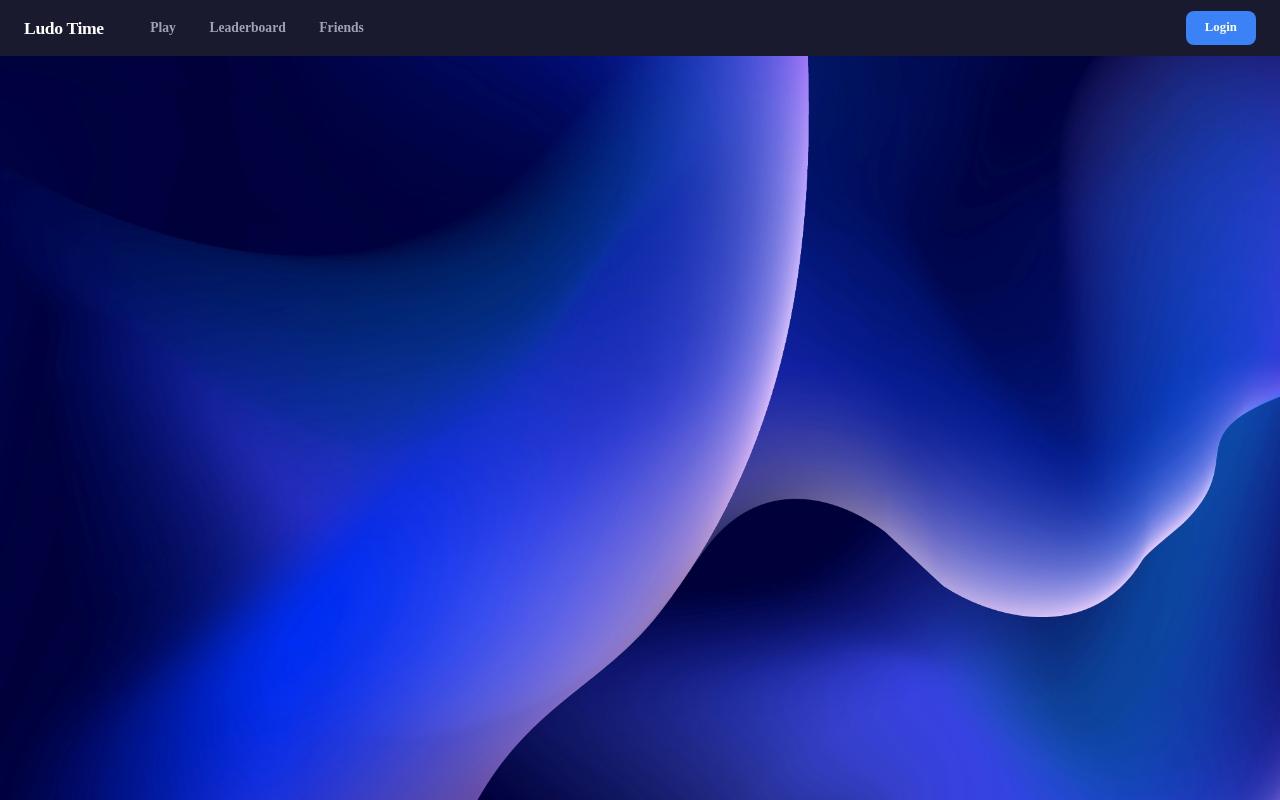
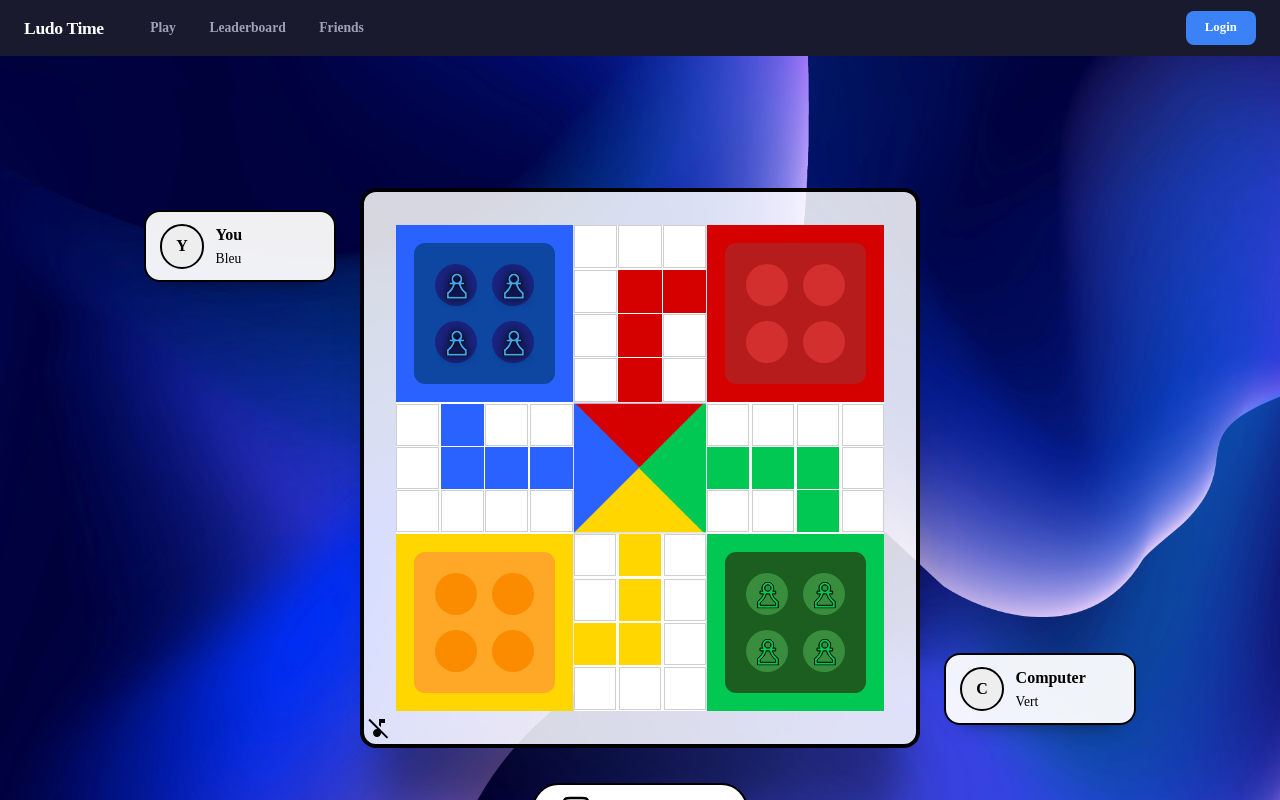
Before and after one commit to rfk42/ft_transcendence, a React (Vite) app in the folder frontend/: page /play/ai in a window 1280 px wide. Shown: the top 800 px of the page. Built offline with nearby package versions, Linux system fonts and the light colour scheme.

Commit message:
rollback du mode solo

```diff
--- a/frontend/src/Content/Content.jsx
+++ b/frontend/src/Content/Content.jsx
@@ -23,6 +23,8 @@ const Content = () => (
         }
       />
       <Route path="/play" element={<PlayMode />} />
+      <Route path="/play/solo" element={<GameBoard mode="solo" />} />
+      <Route path="/play/ai" element={<GameBoard mode="ai" />} />
       <Route path="/play/multi/:code" element={<GameBoard mode="multi" />} />
       {/*<Route path="/room" element={<Room />} />*/}
       <Route path="/login" element={<AuthForm mode="login" />} />
--- a/frontend/src/Content/GameBoard/GameBoard.jsx
+++ b/frontend/src/Content/GameBoard/GameBoard.jsx
@@ -32,6 +32,7 @@ import RoomChat from './RoomChat.jsx'
 const STEP_ANIMATION_MS = 170
 const ROOM_POLL_MS = 1500
 const DICE_ROLL_MIN_MS = 650
+const AI_TURN_DELAY_MS = 700
 
 const DICE_ICONS = {
   1: DiceOne,
@@ -105,6 +106,42 @@ const findMovedPawnBetweenStates = (previousPawns, nextPawns, playerOrder) => {
   }
 
   return null
+}
+
+const pickComputerPawn = (pawnsByPlayer, playerColor, roll, playerOrder) => {
+  const options = getMovablePawnIds(pawnsByPlayer, playerColor, roll)
+  if (options.length === 0) {
+    return null
+  }
+
+  const scoredOptions = options.map((pawnId) => {
+    const pawn = (pawnsByPlayer[playerColor] ?? []).find((entry) => entry.id === pawnId)
+    const result = applyPawnMove(pawnsByPlayer, pawnId, roll, playerOrder)
+    const movedPawn = result.movedPawn
+
+    const opponentsBefore = playerOrder
+      .filter((color) => color !== playerColor)
+      .flatMap((color) => pawnsByPlayer[color] ?? [])
+    const opponentsAfter = playerOrder
+      .filter((color) => color !== playerColor)
+      .flatMap((color) => result.pawns[color] ?? [])
+
+    const captures = opponentsBefore.filter((beforePawn) => {
+      const afterPawn = opponentsAfter.find((entry) => entry.id === beforePawn.id)
+      return beforePawn.progress >= 0 && afterPawn?.progress === -1
+    }).length
+
+    let score = movedPawn.progress
+    if (captures > 0) score += 100
+    if (movedPawn.progress === 0 && pawn?.progress < 0) score += 25
+    if (result.winner) score += 1000
+    if (roll === 6) score += 10
+
+    return { pawnId, score }
+  })
+
+  scoredOptions.sort((left, right) => right.score - left.score)
+  return scoredOptions[0]?.pawnId ?? options[0]
 }
 
 const fetchRoomRequest = async (token, code) => {
@@ -201,6 +238,11 @@ const VictoryOverlay = ({ winnerColor, winnerName }) => (
   </div>
 )
 
+const AI_PLAYERS = [
+  { color: 'blue', username: 'You', avatarUrl: null },
+  { color: 'green', username: 'Computer', avatarUrl: null },
+]
+
 const GameBoard = ({ mode = 'solo' }) => {
   const { user } = useAuth()
   const { code } = useParams()
@@ -235,9 +277,12 @@ const GameBoard = ({ mode = 'solo' }) => {
   const [isRollingDice, setIsRollingDice] = useState(false)
 
   const isMultiplayer = mode === 'multi'
+  const isComputerGame = mode === 'ai'
   const activePlayers = isMultiplayer
     ? (roomState?.activePlayers ?? [])
-    : getPlayersForCount(playerCount)
+    : isComputerGame
+      ? ['blue', 'green']
+      : getPlayersForCount(playerCount)
   const visiblePawnsByPlayer = animatedPawnsByPlayer ?? pawnsByPlayer
   const displayPawnsByPlayer = isMultiplayer
     ? (animatedPawnsByPlayer ??
@@ -260,7 +305,8 @@ const GameBoard = ({ mode = 'solo' }) => {
     winningPlayer?.username ??
     (displayWinner ? PLAYER_LABELS[displayWinner] : '')
   const myColor = roomState?.me?.color ?? null
-  const isMyTurn = !isMultiplayer || myColor === displayCurrentPlayer
+  const humanColor = isComputerGame ? 'blue' : myColor
+  const isMyTurn = isMultiplayer ? myColor === displayCurrentPlayer : displayCurrentPlayer === humanColor
   const movablePawnIds = isMultiplayer
     ? (roomState?.movablePawnIds ?? [])
     : pendingRoll === null || winner || animatingPawnId || !boardReady
@@ -347,7 +393,7 @@ const GameBoard = ({ mode = 'solo' }) => {
   }, [])
 
   useEffect(() => {
-    if (isMultiplayer || !user?.token) return
+    if (isMultiplayer || isComputerGame || !user?.token) return
 
     const initGame = async () => {
       const players = getPlayersForCount(playerCount)
@@ -357,7 +403,74 @@ const GameBoard = ({ mode = 'solo' }) => {
     }
 
     initGame()
-  }, [createGameInDB, isMultiplayer, playerCount, user])
+  }, [createGameInDB, isComputerGame, isMultiplayer, playerCount, user])
+
+  useEffect(() => {
+    if (!isComputerGame || winner || pendingRoll !== null || animatingPawnId || !boardReady) {
+      return undefined
+    }
+
+    if (currentPlayer !== 'green') {
+      return undefined
+    }
+
+    let cancelled = false
+
+    const playComputerTurn = async () => {
+      await wait(AI_TURN_DELAY_MS)
+      if (cancelled || currentPlayer !== 'green') {
+        return
+      }
+
+      const diceValue = Math.floor(Math.random() * 6) + 1
+      const startedAt = startDiceRolling()
+      await stopDiceRolling(diceValue, startedAt)
+
+      if (cancelled) {
+        return
+      }
+
+      const nextMovable = getMovablePawnIds(pawnsByPlayer, currentPlayer, diceValue)
+      setLastRoll(diceValue)
+
+      if (nextMovable.length === 0) {
+        const nextPlayer = getNextPlayer(currentPlayer, activePlayers)
+        setStatusMessage(
+          `${PLAYER_LABELS[currentPlayer]} rolled ${diceValue}, but no pawn can move.`,
+        )
+        setCurrentPlayer(nextPlayer)
+        return
+      }
+
+      const pawnId =
+        nextMovable.length === 1
+          ? nextMovable[0]
+          : pickComputerPawn(pawnsByPlayer, currentPlayer, diceValue, activePlayers)
+
+      if (!pawnId) {
+        const nextPlayer = getNextPlayer(currentPlayer, activePlayers)
+        setCurrentPlayer(nextPlayer)
+        return
+      }
+
+      await playPawn(pawnId, diceValue)
+    }
+
+    void playComputerTurn()
+
+    return () => {
+      cancelled = true
+    }
+  }, [
+    activePlayers,
+    animatingPawnId,
+    boardReady,
+    currentPlayer,
+    isComputerGame,
+    pawnsByPlayer,
+    pendingRoll,
+    winner,
+  ])
 
   useEffect(() => {
     if (!isMultiplayer || !user?.token || !code) {
@@ -678,7 +791,7 @@ const GameBoard = ({ mode = 'solo' }) => {
       return
     }
 
-    if (winner || pendingRoll !== null || animatingPawnId || !boardReady) {
+    if (winner || pendingRoll !== null || animatingPawnId || !boardReady || (isComputerGame && currentPlayer !== 'blue')) {
       return
     }
 
@@ -783,14 +896,16 @@ const GameBoard = ({ mode = 'solo' }) => {
   return (
     <section className="game-board-shell">
       <div className="game-board-stage">
-        {isMultiplayer
+        {isMultiplayer || isComputerGame
           ? activePlayers.map((color) => (
             <PlayerBadge
               key={color}
               color={color}
-              player={roomState?.players?.find(
-                (player) => player.color === color,
-              )}
+              player={
+                isMultiplayer
+                  ? roomState?.players?.find((player) => player.color === color)
+                  : AI_PLAYERS.find((player) => player.color === color)
+              }
             />
           ))
           : null}
@@ -912,6 +1027,7 @@ const GameBoard = ({ mode = 'solo' }) => {
               pendingRoll !== null ||
               animatingPawnId !== null ||
               !boardReady ||
+              (isComputerGame && currentPlayer !== 'blue') ||
               isRollingDice
           }
         >
--- a/frontend/src/Content/PlayMode/PlayMode.jsx
+++ b/frontend/src/Content/PlayMode/PlayMode.jsx
@@ -1,5 +1,5 @@
 import { useState } from 'react'
-import { useNavigate } from 'react-router'
+import { Link, useNavigate } from 'react-router'
 import { useAuth } from '../../contexts/AuthContext'
 import './PlayMode.scss'
 
@@ -84,11 +84,24 @@ const PlayMode = () => {
 
   return (
     <section className="play-mode">
-      <h1>Multiplayer</h1>
-      <p>Create a room for 2 to 4 players or join one with its code.</p>
+      <h1>Play Ludo</h1>
+      <p>Choose a local challenge, face the computer, or create a multiplayer room.</p>
 
       <div className="play-mode_card">
-        <h2>Choose your room</h2>
+        <h2>Solo modes</h2>
+
+        <div className="play-mode_actions">
+          <Link to="/play/solo" className="play-mode_button">
+            Local practice
+          </Link>
+          <Link to="/play/ai" className="play-mode_button">
+            Vs computer
+          </Link>
+        </div>
+      </div>
+
+      <div className="play-mode_card">
+        <h2>Multiplayer</h2>
 
         <div className="play-mode_actions">
           {PLAYER_COUNT_OPTIONS.map((count) => (
```
